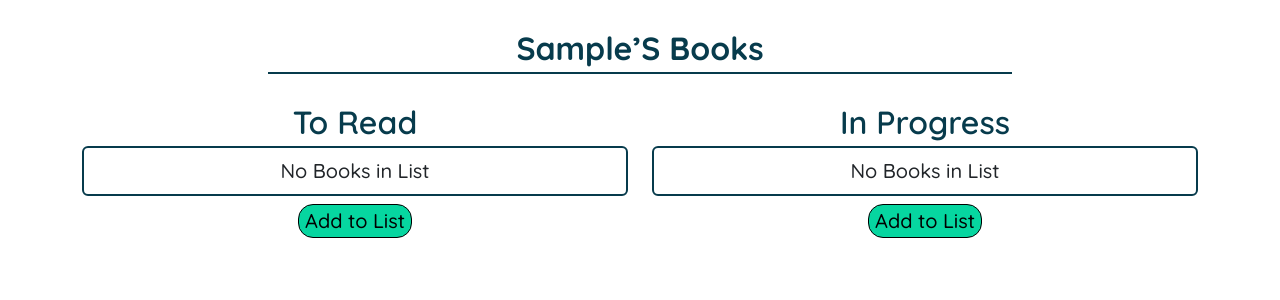
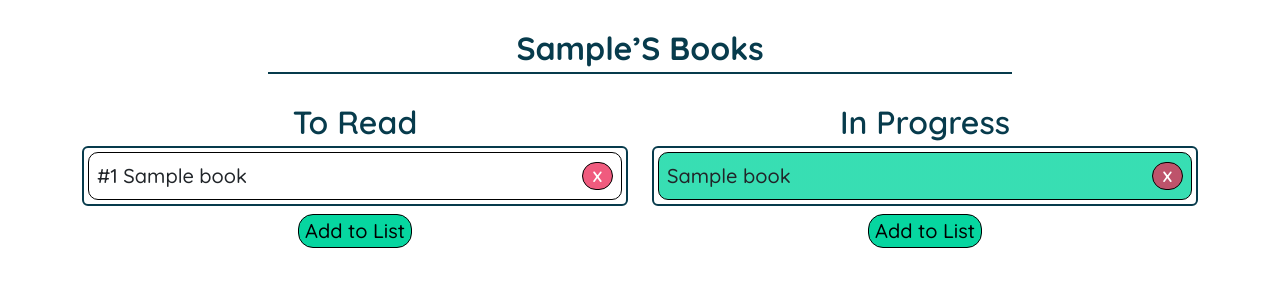
Before and after one commit to EllisLempriere/book_tracker, a Django app: page /current_books/ in a window 1280 px wide. Shown: the part 70-370 px from the top of the page. Run offline with Django 5.2, Linux system fonts and the light colour scheme; a user stored in the database is signed in; tables that the repository leaves empty hold one stand-in row (values such as "Sample post"); some libraries are stand-ins or nearby versions.

Commit message:
Initial look for 'Your Books' page

```diff
--- a/static/css/styles.css
+++ b/static/css/styles.css
@@ -103,6 +103,31 @@ form label.form-label{
     font-weight: 500;
 }
 
+#to-read-item {
+    border: 1px solid black;
+    border-radius: 10px;
+    font-size: 1.25rem;
+    font-weight: 500;
+}
+#to-read-item span.badge {
+    background-color: var(--error-red);
+    border: 1px solid black;
+    border-radius: 15px;
+    cursor: pointer;
+}
+
+#in-progress-item {
+    border: 1px solid black;
+    border-radius: 10px;
+    font-size: 1.25rem;
+    font-weight: 500;
+}
+#in-progress-item span.badge {
+    background-color: var(--error-red);
+    border: 1px solid black;
+    border-radius: 15px;
+    cursor: pointer;
+}
 
 .success {
     color: var(--mint-green);
--- a/tracker/models.py
+++ b/tracker/models.py
@@ -82,6 +82,10 @@ class Read(UserBook):
 class InProgressRead(Read):
     current_page = models.PositiveIntegerField()
 
+    @property
+    def current_percent(self):
+        return self.current_page / self.book.page_count * 100
+
     def __str__(self):
         return f"{self.user} at page {self.current_page} in {self.book.title}"
 
--- a/tracker/templates/current-books.html
+++ b/tracker/templates/current-books.html
@@ -7,12 +7,12 @@
         {{ request.user.username|possessive|title }} Books
     </div>
 
-    <div class="row justify-content-between text-center">
-        <div id="to-read-list" class="col-6">
+    <div class="row justify-content-between">
+        <div id="to-read-list" class="d-flex col-6 flex-column">
             {% include 'partials/to-read-list.html' %}
         </div>
 
-        <div id="in-progress-list" class="col-6">
+        <div id="in-progress-list" class="d-flex col-6 flex-column">
             {% include 'partials/in-progress-list.html' %}
         </div>
     </div>
--- a/tracker/templates/partials/book-list.html
+++ b/tracker/templates/partials/book-list.html
@@ -1,6 +1,6 @@
-<div class="list-header">{% block header %}{% endblock header %}</div>
+<div class="list-header align-self-center">{% block header %}{% endblock header %}</div>
 
 {% block list_contents %}
 {% endblock list_contents %}
 
-<button class="btn-lg btn-success btn-enter">Add to List</button>
+<button class="btn-lg btn-success btn-enter align-self-center">Add to List</button>
--- a/tracker/templates/partials/in-progress-list.html
+++ b/tracker/templates/partials/in-progress-list.html
@@ -3,9 +3,19 @@
 {% block header %}In Progress{% endblock header %}
 
 {% block list_contents %}
-    {% if not current_books.in_progress %}
-        <div class="list-group mb-2">
+
+    <div class="list-group mb-2 p-1 gap-1">
+        {% if not in_progress %}
             <p class="my-2">No Books in List</p>
-        </div>
-    {% endif %}
+        {% else %}
+            {% for book in in_progress %}
+                <li id="in-progress-item" class="list-group-item d-flex justify-content-between align-items-center p-2"
+                    style="background: linear-gradient(to right, var(--mint-green-hover) {{ book.current_percent|floatformat:0 }}%, white {{ book.current_percent|floatformat:0 }}%);">
+                    <div>{{ book.book.title }}</div>
+                    <span class="badge">X</span>
+                </li>
+            {% endfor %}
+        {% endif %}
+    </div>
+
 {% endblock list_contents %}
--- a/tracker/templates/partials/to-read-list.html
+++ b/tracker/templates/partials/to-read-list.html
@@ -3,9 +3,18 @@
 {% block header %}To Read{% endblock header %}
 
 {% block list_contents %}
-    {% if not current_books.to_read %}
-        <div class="list-group mb-2">
+
+    <div class="list-group mb-2 p-1 gap-1">
+        {% if not to_read %}
             <p class="my-2">No Books in List</p>
-        </div>
+        {% else %}
+            {% for book in to_read %}
+                <li id="to-read-item" class="list-group-item d-flex justify-content-between align-items-center p-2">
+                    <div>#{{ book.order }} {{ book.book.title }}</div>
+                    <span class="badge">X</span>
+                </li>
+        {% endfor %}
     {% endif %}
+    </div>
+
 {% endblock list_contents %}
```
